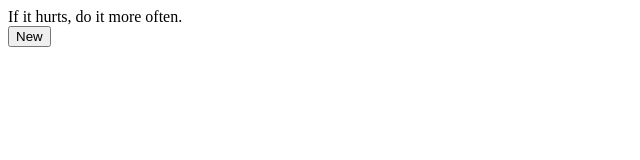
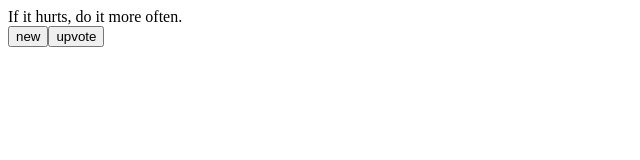
Before and after one commit to fyscher/FullStackOpen, a React (Vite) app in the folder part1/anecdotes/: page / in a window 1280 px wide. Shown: the top 160 px of the page, without its empty margins (0-640 px from the left). Built offline with nearby package versions, Linux system fonts and the light colour scheme.

Commit message:
add blank votes button

```diff
--- a/part1/anecdotes/src/App.jsx
+++ b/part1/anecdotes/src/App.jsx
@@ -1,8 +1,8 @@
 import { useState } from 'react'
 
-const Button = ({handleClick}) => {
+const Button = ({handleClick, text}) => {
   return(
-    <button onClick={handleClick}>New</button>
+    <button onClick={handleClick}>{text}</button>
   );
 }
 
@@ -26,7 +26,9 @@ const App = () =>
       <div>
         {anecdotes[selected]}
       </div>
-      <Button handleClick={()=>{setSelected(Math.floor(Math.random() * anecdotes.length))}}/>
+      <Button handleClick={()=>{setSelected(Math.floor(Math.random() * anecdotes.length))}} text={"new"}/>
+      <Button handleClick={()=>{}} text={"upvote"}/>
+      <br/>
     </div>
   )
 }
```
